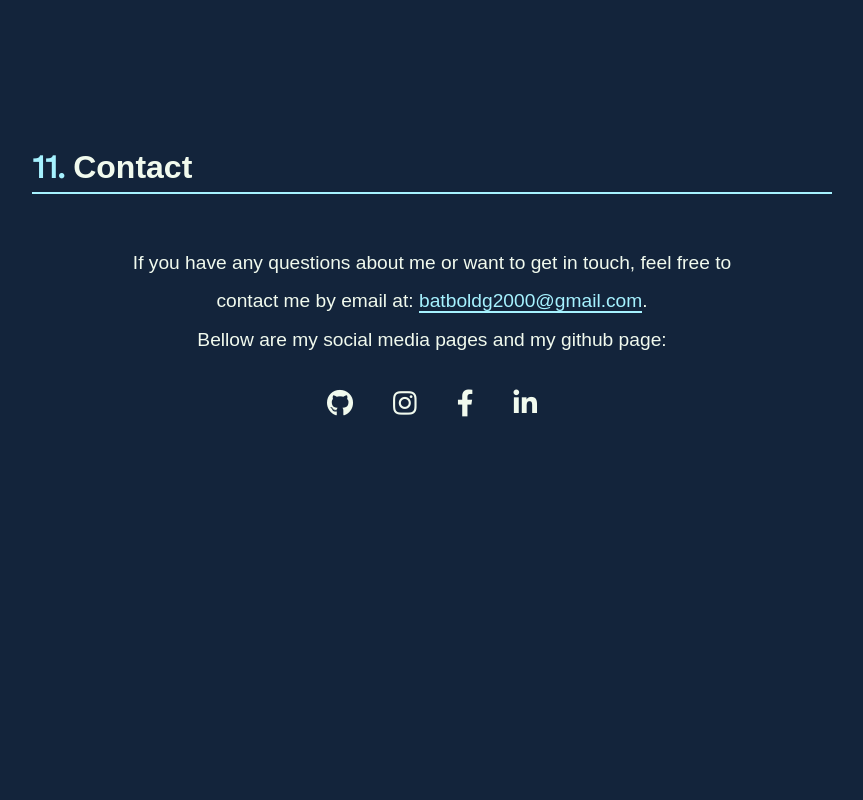
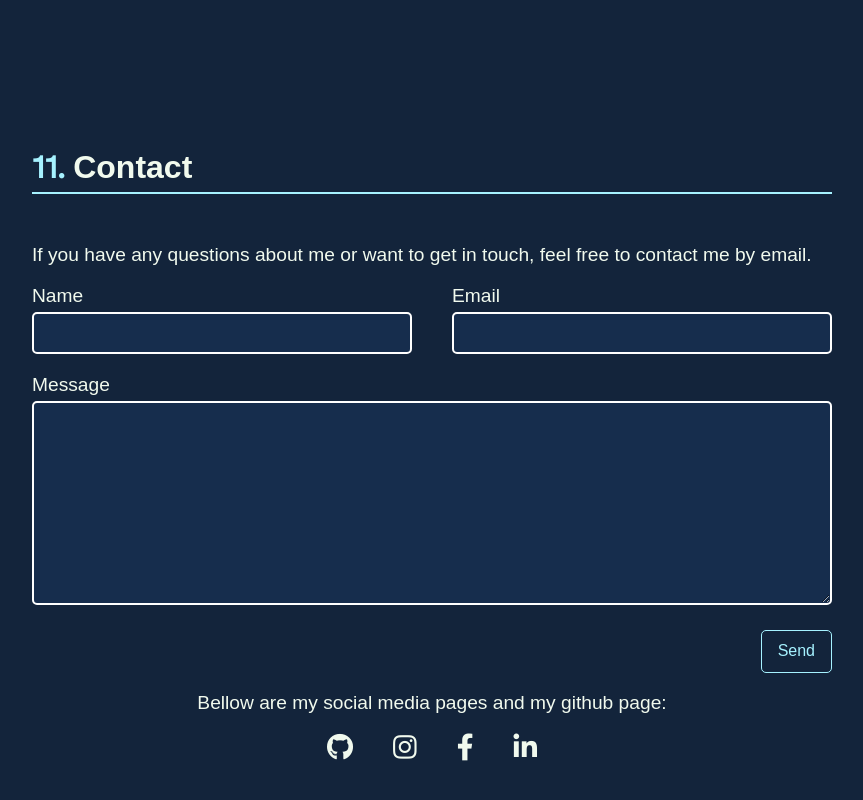
Before and after one commit to bgankhuyag/personal-web, a React (Create React App) app: page / in a window 1280 px wide. Shown: the part 3192-3992 px from the top of the page, without its empty margins (208-1071 px from the left). Built offline with nearby package versions, Linux system fonts and the light colour scheme; a web font is replaced by a local one.

Commit message:
integrate emailjs

```diff
--- a/package.json
+++ b/package.json
@@ -6,6 +6,7 @@
     "@testing-library/jest-dom": "^5.14.1",
     "@testing-library/react": "^11.2.7",
     "@testing-library/user-event": "^12.8.3",
+    "emailjs-com": "^3.2.0",
     "react": "^17.0.2",
     "react-dom": "^17.0.2",
     "react-scripts": "4.0.3",
--- a/src/components/about/index.js
+++ b/src/components/about/index.js
@@ -5,7 +5,7 @@ import '../styles.css'
 const About = () => {
 
   window.addEventListener("scroll", () => {
-    if (document.getElementById('about').getBoundingClientRect().top <= (window.innerHeight * 2/3) && document.getElementById('about').getBoundingClientRect().top !== 0) {
+    if (document.getElementById('about').getBoundingClientRect().top <= (window.innerHeight * 4/5)) {
       document.getElementById('about').classList.add('appear');
     }
   });
--- a/src/components/button/index.js
+++ b/src/components/button/index.js
@@ -4,9 +4,10 @@ import '../styles.css'
 const Button = ({
   children,
   size = '0.9rem',
+  handleClick,
 }) => {
   return (
-    <button className="button" style={{ fontSize: size }}>
+    <button className="button" style={{ fontSize: size }} onClick={handleClick}>
       {children}
     </button>
   )
--- a/src/components/contact/index.js
+++ b/src/components/contact/index.js
@@ -1,22 +1,90 @@
-import React from 'react'
+import React, { useState } from 'react'
 import SubHeading from 'components/subHeading'
 import Links from 'components/links'
+import Button from 'components/button'
+import { init } from 'emailjs-com';
+import emailjs from 'emailjs-com';
+import { user_id, service_id, template_id } from 'EnvironmentConfig/email'
 import '../styles.css'
 
+init(user_id);
+
 const Contact = () => {
+  const [name, setName] = useState('');
+  const [message, setMessage] = useState('');
+  const [email, setEmail] = useState('');
+
   window.addEventListener("scroll", () => {
-    if (document.getElementById('contact').getBoundingClientRect().top <= (window.innerHeight * 2/3) && document.getElementById('contact').getBoundingClientRect().top !== 0) {
+    if (document.getElementById('contact').getBoundingClientRect().top <= (window.innerHeight * 4/5)) {
       document.getElementById('contact').classList.add('appear');
     }
   });
+
+  const handleChangeName = (e) => {
+    setName(e.target.value)
+  }
+
+  const handleChangeMsg = (e) => {
+    setMessage(e.target.value)
+  }
+
+  const handleChangeEmail = (e) => {
+    setEmail(e.target.value)
+  }
+
+  const validateForm = () => {
+    if (name === '') {
+
+    }
+    if (email === '') {
+
+    }
+    if (message === '') {
+
+    }
+  }
+
+  const handleSendEmail = (e) => {
+    e.preventDefault();
+    emailjs.send(service_id, template_id,{
+      from_name: name,
+      message: message,
+      reply_to: email,
+    }).then((response) => {
+      console.log('SUCCESS!', response.status, response.text);
+    }, (error) => {
+      console.log('FAILED...', error);
+    });
+  }
 
   return (
     <div className="contact sub-content" id="contact">
       <SubHeading number="11" text="Contact" />
       <div className="contact-content">
+        <form className="contact-form">
+          <p>
+            If you have any questions about me or want to get
+            in touch, feel free to contact me by email.
+          </p>
+          <div className="info">
+            <div className="contact-message">
+              <label for="from-name">Name</label>
+              <input className="input" type="text" id="from-name" value={name} onChange={(e) => handleChangeName(e)} />
+            </div>
+            <div className="contact-message">
+              <label for="from-email">Email</label>
+              <input className="input" type="email" id="from-email" value={email} onChange={(e) => handleChangeEmail(e)} />
+            </div>
+          </div>
+          <div className="contact-message">
+            <label for="message">Message</label>
+            <textarea className="input" id="message" rows="10" value={message} onChange={(e) => handleChangeMsg(e)} />
+          </div>
+          <div style={{ textAlign: 'right' }}>
+            <Button size="1rem" handleClick={handleSendEmail}>Send</Button>
+          </div>
+        </form>
         <p>
-          If you have any questions about me or want to get in touch,
-          feel free to contact me by email at: <a className="email">batboldg2000@gmail.com</a>. <br />
           Bellow are my social media pages and my github page:
         </p>
         <Links position="relative" />
--- a/src/components/experience/index.js
+++ b/src/components/experience/index.js
@@ -44,7 +44,7 @@ const Experience = () => {
   })
 
   window.addEventListener("scroll", () => {
-    if (document.getElementById('experience').getBoundingClientRect().top <= (window.innerHeight * 2/3) && document.getElementById('about').getBoundingClientRect().top !== 0) {
+    if (document.getElementById('experience').getBoundingClientRect().top <= (window.innerHeight * 4/5)) {
       document.getElementById('experience').classList.add('appear');
     }
   });
--- a/src/components/projects/index.js
+++ b/src/components/projects/index.js
@@ -4,7 +4,7 @@ import '../styles.css'
 
 const Projects = () => {
   window.addEventListener("scroll", () => {
-    if (document.getElementById('projects').getBoundingClientRect().top <= (window.innerHeight * 2/3) && document.getElementById('projects').getBoundingClientRect().top !== 0) {
+    if (document.getElementById('projects').getBoundingClientRect().top <= (window.innerHeight * 4/5)) {
       document.getElementById('projects').classList.add('appear');
     }
   });
--- a/src/components/styles.css
+++ b/src/components/styles.css
@@ -551,15 +551,8 @@ li:before {
 .contact-content {
   text-align: center;
   font-size: 1.2rem;
-  width: 80%;
-  margin: auto;
-  line-height: 2;
-}
-
-.email {
-  border-bottom: 2px solid var(--sky-blue-crayola-2);
-  z-index: 1;
-  color: var(--sky-blue-crayola-2);
+  /* margin: auto; */
+  /* width: 80%; */
 }
 
 .contact-link {
@@ -572,3 +565,41 @@ li:before {
 .contact-link:hover {
   top: -10px;
 }
+
+.contact-message {
+  margin-bottom: 20px;
+}
+
+.contact-form {
+  text-align: left;
+}
+
+.contact-form .info {
+  display: flex;
+  grid-gap: 5%;
+  flex-wrap: wrap;
+}
+
+.contact-form .info div {
+  flex: 1;
+  min-width: 220px;
+}
+
+.input {
+  width: 100%;
+  padding: 10px;
+  margin-top: 5px;
+  border-radius: 5px;
+  border: 2px solid #fff;
+  color: #fff;
+  background-color: var(--light-blue);
+  resize: vertical;
+  box-sizing: border-box;
+  font-family: sans-serif;
+  font-size: 0.8em;
+}
+
+.input:focus {
+  outline: none;
+  border: 2px solid var(--sky-blue-crayola-2);
+}
```
Also changed, not shown: 2 other files (tests, documents, lock files or other folders).
